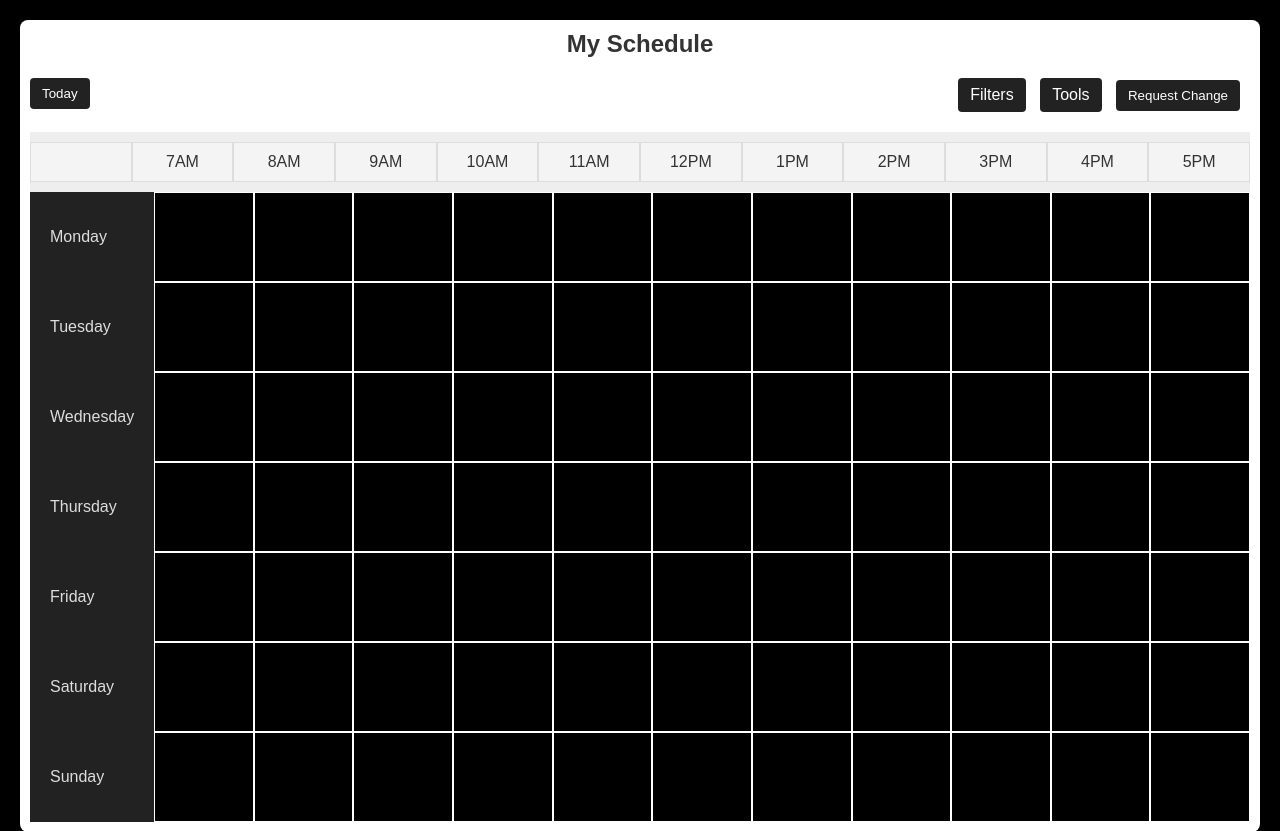
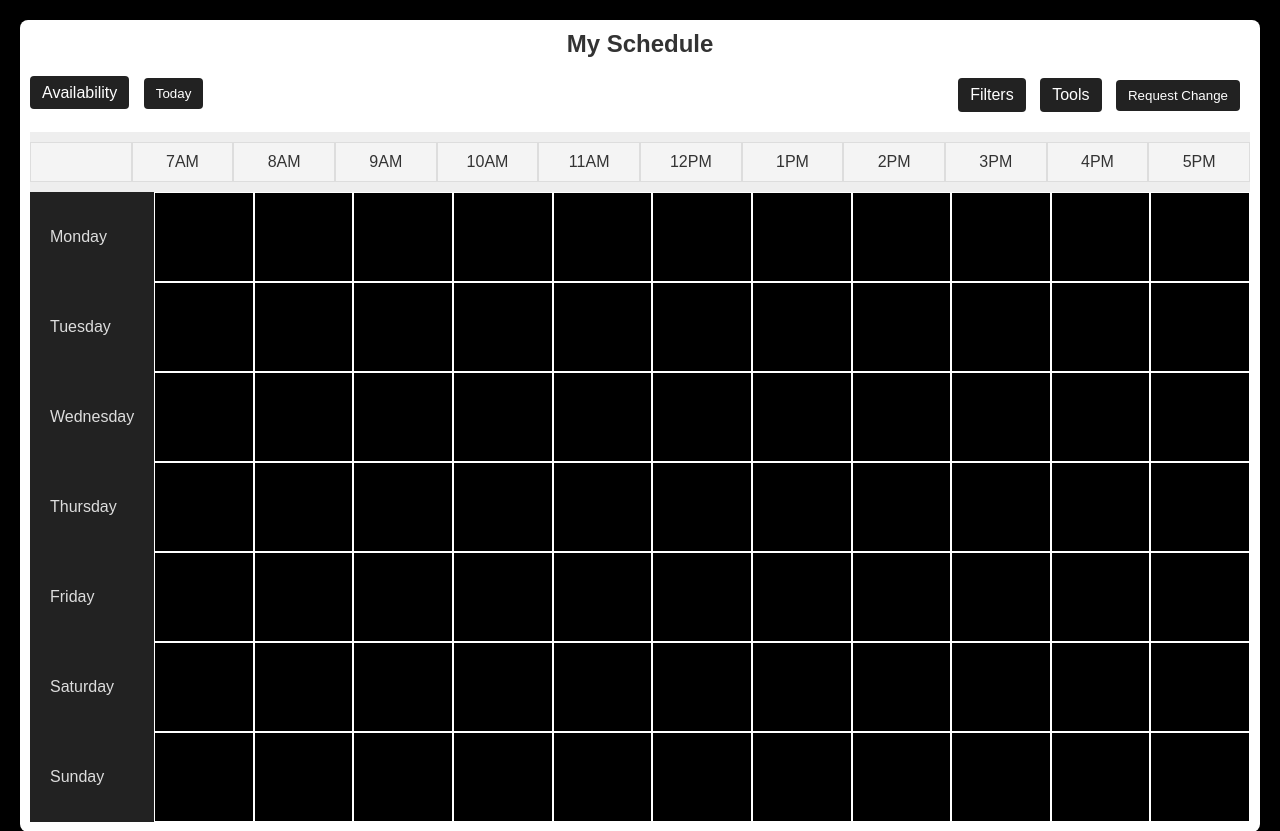
Before and after one commit to ryanmogauro/Scheduling-Project, a Flask app: page /schedule in a window 1280 px wide. Shown: the part 68-899 px from the top of the page. Run offline with Flask 3, Linux system fonts and the light colour scheme; the visitor is signed in with stand-in values (Sample User, id 1); data that the repository does not hold is empty.

Commit message:
fixed app.py to run and added navigation buttons between schedule and unavailability

```diff
--- a/app.py
+++ b/app.py
@@ -8,8 +8,8 @@ from dotenv import load_dotenv
 load_dotenv()
 
 app = Flask(__name__)
-app.config['SECRET_KEY'] = os.environ.get('SECRET_KEY')
-app.config['SQLALCHEMY_DATABASE_URI'] = os.environ.get('JAWSDB_URL')
+app.config['SECRET_KEY'] = os.environ.get('SECRET_KEY') or 'secret keyyyyy'
+app.config['SQLALCHEMY_DATABASE_URI'] = os.environ.get('JAWSDB_URL') or 'sqlite:///mydatabase.db'
 app.config['SQLALCHEMY_TRACK_MODIFICATIONS'] = False
 db.init_app(app)
 
--- a/static/schedule.css
+++ b/static/schedule.css
@@ -28,6 +28,17 @@ header .header-right {
 
 main {
     padding: 20px;
+}
+
+.button {
+    margin-right: 10px;
+    padding: 8px 12px;
+    background-color: #222;
+    color: white;
+    border: none;
+    border-radius: 4px;
+    cursor: pointer;
+    text-decoration: none;
 }
 
 .options {
--- a/templates/schedule.html
+++ b/templates/schedule.html
@@ -21,6 +21,7 @@
 
             <div class="toolbar">
                 <div class="tags">
+                    <a class = button href = 'unavailability'>Availability</a>
                     <button>Today</button>
                 </div>
                 <div class="options">
--- a/templates/unavailability.html
+++ b/templates/unavailability.html
@@ -24,6 +24,7 @@
             <div class="toolbar">
                 <div class="tags">
                     <form method = "POST">
+                        <a class="button" href="schedule">Schedule</a>
                         <button class="add-btn" type = "submit">Add +</button>
                         <input type = "datetime-local" name = "start-time-input" placeholder="start time"/>
                         <input type = "datetime-local" name = "end-time-input" placeholder="end time"/>
```
Also changed, not shown: static/availability.css (+11 -0 lines), instance/mydatabase.db.
